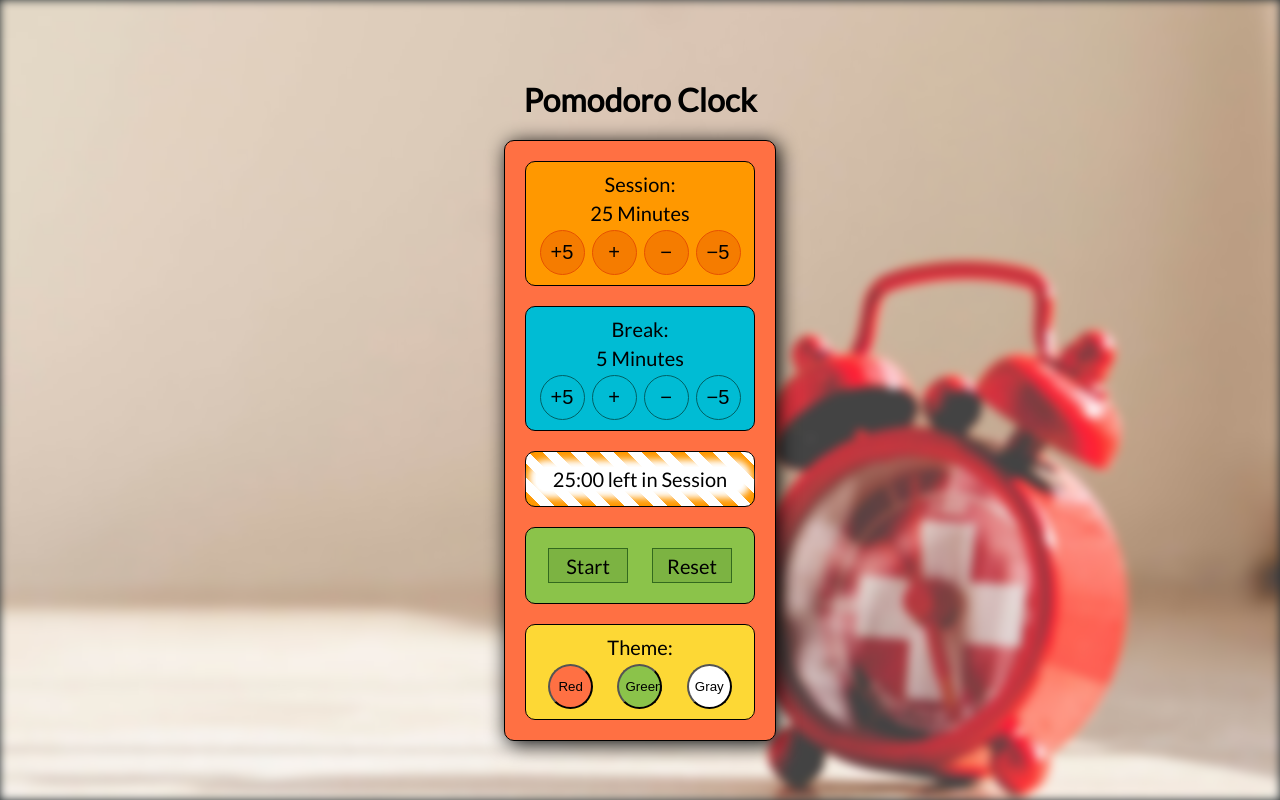
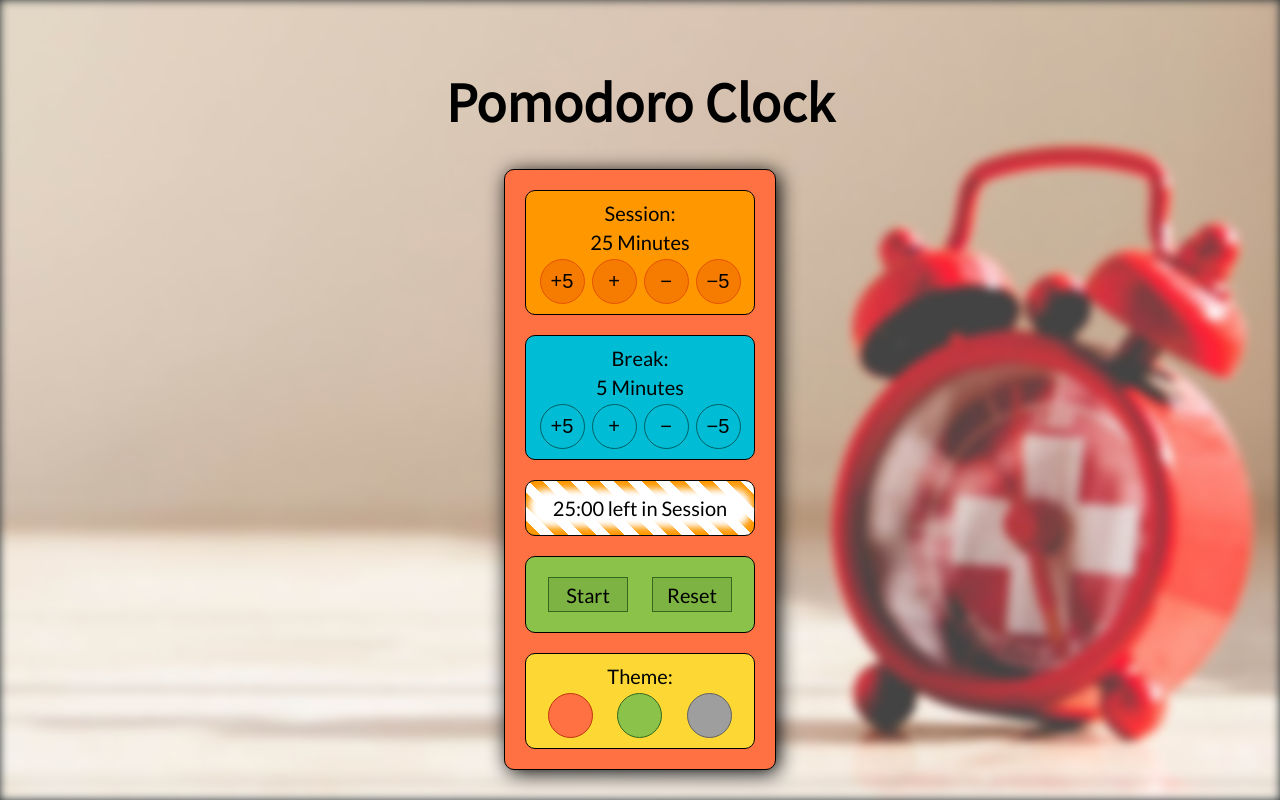
Before and after one commit to Myrmidonut/fcc_frontend_pomodoro_clock, a React (Create React App) app: page / in a window 1280 px wide. Built offline with nearby package versions, Linux system fonts and the light colour scheme.

Commit message:
background, theme switch

```diff
--- a/public/index.html
+++ b/public/index.html
@@ -20,6 +20,8 @@
     -->
 
     <link href="https://fonts.googleapis.com/css?family=Lato" rel="stylesheet">
+    <link href="https://fonts.googleapis.com/css?family=Poiret+One" rel="stylesheet">
+    <link href="https://fonts.googleapis.com/css?family=Noto+Sans+TC" rel="stylesheet">
     <link rel="shortcut icon" href="%PUBLIC_URL%/favicon.ico">
 
     <title>Pomodoro Clock</title>
--- a/src/App.css
+++ b/src/App.css
@@ -14,7 +14,7 @@ html, body, #root {
 }
 
 #background {
-  background-image: url("./alarm clock.jpg");
+  background-image: url("./alarm clock 2.jpg");
   background-size: cover;
   height: 100%;
   width: 100%;
@@ -32,11 +32,12 @@ html, body, #root {
 
 h1 {
   text-align: center;
+  font-size: 50px;
+  font-family: 'Poiret One', cursive;
+  font-family: 'Noto Sans TC', sans-serif;
 }
 
 #pomodoro {
-  xbackground: #8bc34a;
-  xbackground: #FF7043;
   margin: auto;
   border: 1px solid black;
   border-radius: 10px;
@@ -136,15 +137,15 @@ h1 {
   background: #f57c00;
 }
 
-#break-container button:hover, #session-container button:hover {
+#break-container button:hover, #session-container button:hover, #themes-container button:hover {
   border: 1px solid black;
 }
 
-#break-container button:active, #session-container button:active {
+#break-container button:active, #session-container button:active, #themes-container button:active {
   box-shadow: inset 3px 3px 3px gray;
 }
 
-#break-container button:focus, #session-container button:focus {
+#break-container button:focus, #session-container button:focus, #themes-container button:focus {
   outline: none;
 }
 
@@ -163,8 +164,6 @@ h1 {
 #controls-container {
   padding-top: 20px;
   padding-bottom: 20px;
-  xbackground: #FF7043;
-  xbackground: #8bc34a;
 }
 
 #controls-container button {
@@ -172,10 +171,6 @@ h1 {
   height: 35px;
   font-family: "Lato", sans-serif;
   font-size: 20px;
-  xborder: 1px solid #BF360C;
-  xbackground: #ff5722;
-  xborder: 1px solid #33691E;
-  xbackground: #7CB342;
 }
 
 .controls-container-red {
@@ -194,6 +189,11 @@ h1 {
 .controls-container-button-green {
   border: 1px solid #33691E;
   background: #7CB342;
+}
+
+.controls-container-button-gray {
+  border: 1px solid #616161;
+  background: #e0e0e0;
 }
 
 #controls-container button:hover {
@@ -226,16 +226,37 @@ h1 {
 
 #red-theme {
   background: #FF7043;
+  border: 1px solid #bf360c;
 }
 
 #green-theme {
   background: #8bc34a;
+  border: 1px solid #33691e;
 }
 
 #gray-theme {
-  background: white;
+  background: #9e9e9e;
+  border: 1px solid #616161;
 }
 
 #red-theme:focus, #green-theme:focus, #gray-theme:focus {
   outline: none;
 }
+
+@media screen and (max-height: 770px) {
+  h1 {
+    display: none;
+  }
+}
+
+@media screen and (max-height: 625px) {
+  #break-container, #session-container, #timer-container, #controls-container, #themes-container {
+    margin: 5px;
+    padding-top: 5px;
+  }
+
+  #controls-container {
+    padding-top: 10px;
+    padding-bottom: 10px;
+  }
+}
--- a/src/App.js
+++ b/src/App.js
@@ -67,9 +67,9 @@ const Themes = (props) => {
         <span>Theme:</span>
       </div>
       <div className="buttons-container">
-        <button id="red-theme" onClick={props.redTheme}>Red</button>
-        <button id="green-theme" onClick={props.greenTheme}>Green</button>
-        <button id="gray-theme" onClick={props.grayTheme}>Gray</button>
+        <button id="red-theme" onClick={props.redTheme}></button>
+        <button id="green-theme" onClick={props.greenTheme}></button>
+        <button id="gray-theme" onClick={props.grayTheme}></button>
       </div>
     </div>
   )
@@ -243,8 +243,10 @@ class App extends Component {
     document.getElementById("controls-container").classList.add("controls-container-green");
     document.getElementById("start-stop").classList.remove("controls-container-button-red");
     document.getElementById("start-stop").classList.add("controls-container-button-green");
+    document.getElementById("start-stop").classList.remove("controls-container-button-gray");
     document.getElementById("reset").classList.remove("controls-container-button-red");
     document.getElementById("reset").classList.add("controls-container-button-green");
+    document.getElementById("reset").classList.remove("controls-container-button-gray");
 
     document.getElementById("session-container").style.background = "#ff9800";
     document.getElementById("break-container").style.background = "#00bcd4";
@@ -252,10 +254,7 @@ class App extends Component {
     document.getElementById("themes-container").style.background = "#FDD835";
     document.querySelectorAll(".button-session").forEach(e => e.style.background = "#f57c00");
     document.querySelectorAll(".button-break").forEach(e => e.style.background = "#00bcd4");
-    document.querySelectorAll(".button-controls").forEach(e => {
-      e.style.background = "#7CB342";
-      e.style.border = "1px solid #33691E";
-    });
+    document.querySelectorAll(".button-controls").forEach(e => e.style.background = "#7CB342");
     document.getElementById("pomodoro").style.background = "#FF7043";
   }
 
@@ -266,8 +265,10 @@ class App extends Component {
     document.getElementById("controls-container").classList.remove("controls-container-green")
     document.getElementById("start-stop").classList.add("controls-container-button-red");
     document.getElementById("start-stop").classList.remove("controls-container-button-green");
+    document.getElementById("start-stop").classList.remove("controls-container-button-gray");
     document.getElementById("reset").classList.add("controls-container-button-red");
     document.getElementById("reset").classList.remove("controls-container-button-green");
+    document.getElementById("reset").classList.remove("controls-container-button-gray");
 
     document.getElementById("session-container").style.background = "#ff9800";
     document.getElementById("break-container").style.background = "#00bcd4";
@@ -275,10 +276,7 @@ class App extends Component {
     document.getElementById("themes-container").style.background = "#FDD835";
     document.querySelectorAll(".button-session").forEach(e => e.style.background = "#f57c00");
     document.querySelectorAll(".button-break").forEach(e => e.style.background = "#00bcd4");
-    document.querySelectorAll(".button-controls").forEach(e => {
-      e.style.background = "#ff5722";
-      e.style.border = "1px solid #BF360C";
-    });
+    document.querySelectorAll(".button-controls").forEach(e => e.style.background = "#ff5722");
     document.getElementById("pomodoro").style.background = "#8bc34a";
   }
 
@@ -289,8 +287,10 @@ class App extends Component {
     document.getElementById("controls-container").classList.remove("controls-container-green");
     document.getElementById("start-stop").classList.remove("controls-container-button-red");
     document.getElementById("start-stop").classList.remove("controls-container-button-green");
+    document.getElementById("start-stop").classList.add("controls-container-button-gray");
     document.getElementById("reset").classList.remove("controls-container-button-red");
     document.getElementById("reset").classList.remove("controls-container-button-green");
+    document.getElementById("reset").classList.add("controls-container-button-gray");
 
     document.getElementById("session-container").style.background = "#BDBDBD";
     document.getElementById("break-container").style.background = "#BDBDBD";
@@ -298,10 +298,7 @@ class App extends Component {
     document.getElementById("themes-container").style.background = "#BDBDBD";
     document.querySelectorAll(".button-session").forEach(e => e.style.background = "#E0E0E0");
     document.querySelectorAll(".button-break").forEach(e => e.style.background = "#E0E0E0");
-    document.querySelectorAll(".button-controls").forEach(e => {
-      e.style.background = "#E0E0E0";
-      e.style.border = "1px solid #33691E";
-    });
+    document.querySelectorAll(".button-controls").forEach(e => e.style.background = "#E0E0E0");
     document.getElementById("pomodoro").style.background = "#9E9E9E";
   }
 
```
Also changed, not shown: src/alarm clock 2.jpg (added).
